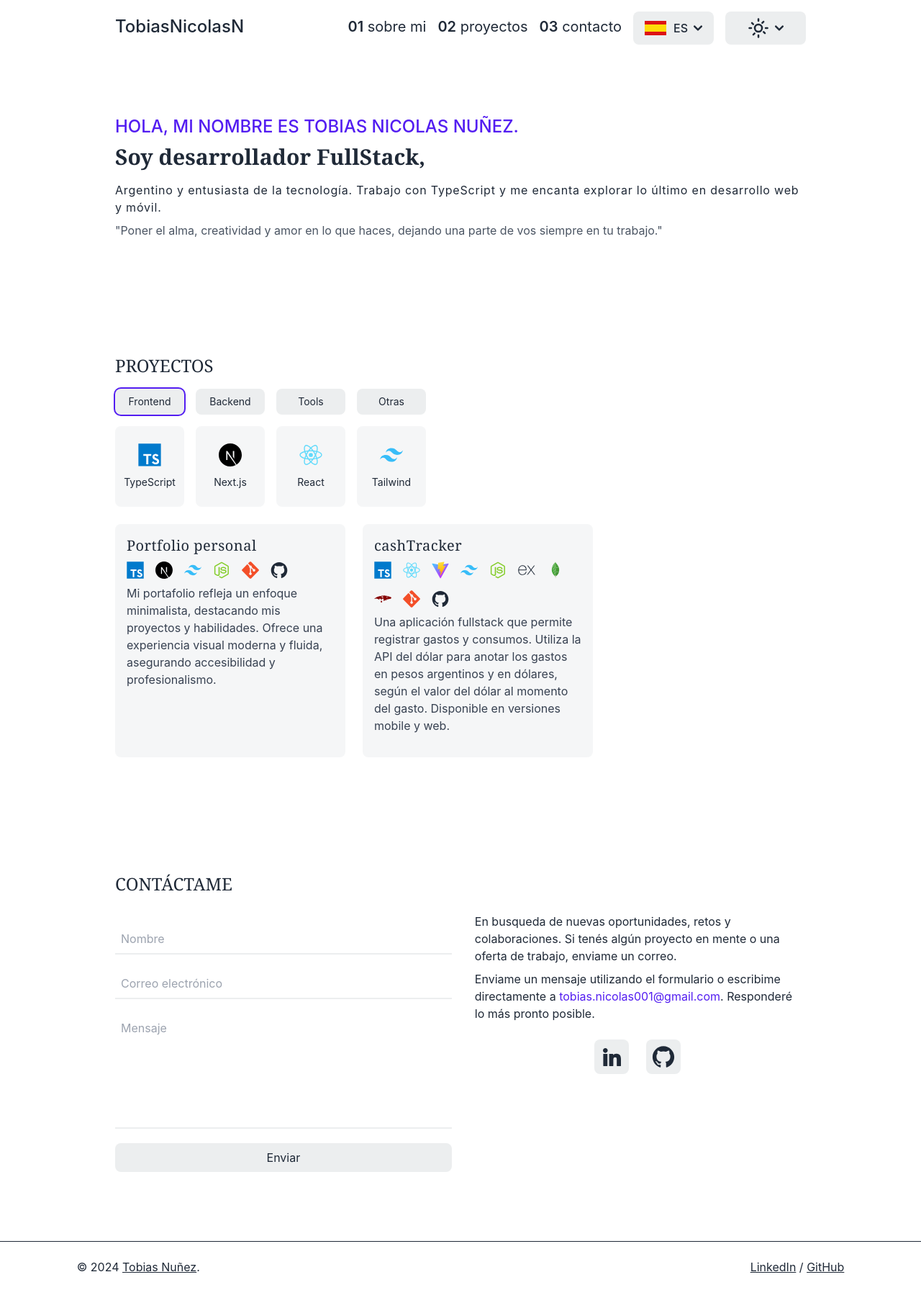
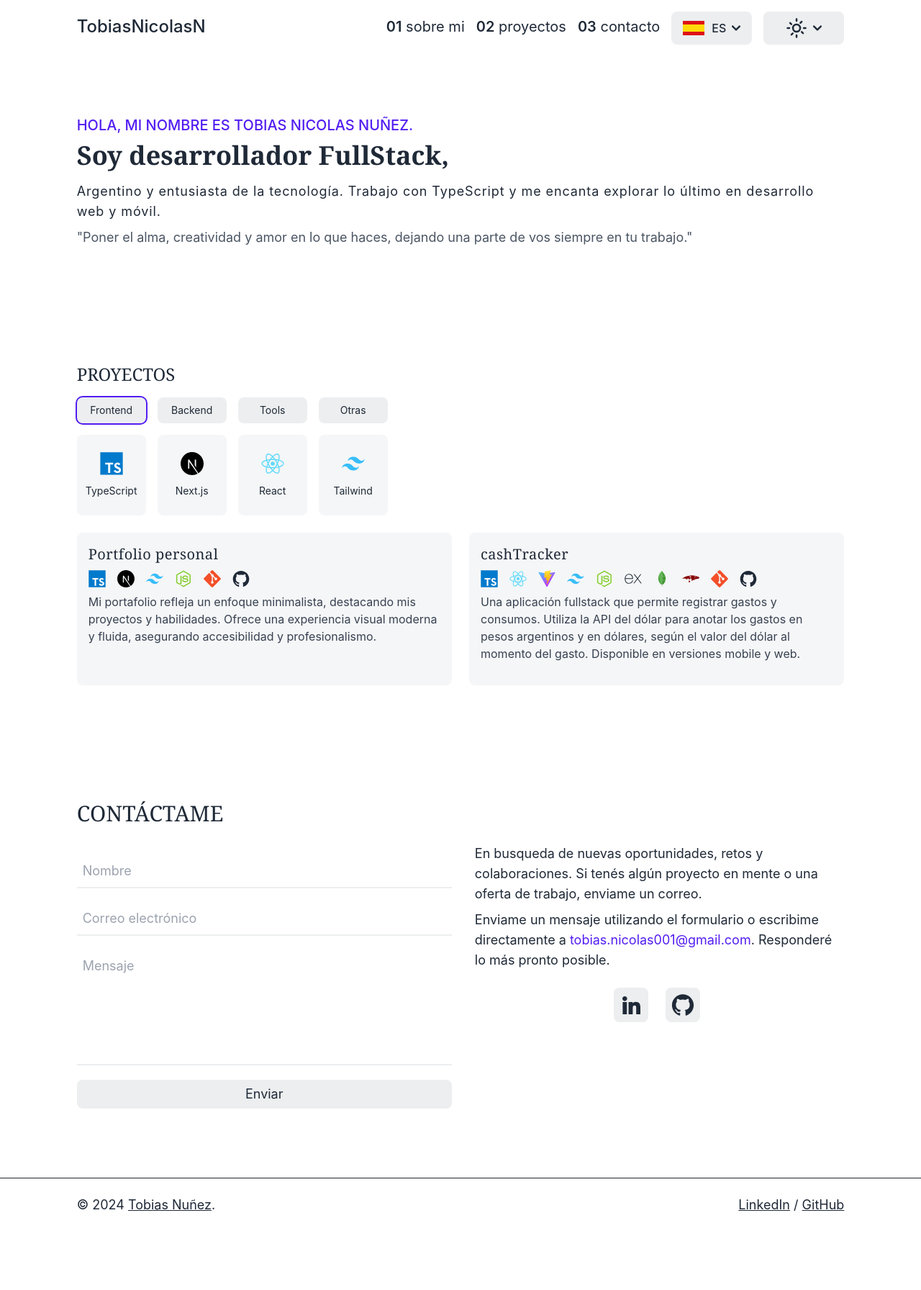
Before and after one commit to tobiasNicolasN/tobiasNPortfolio, a Next.js app: page / in a window 1280 px wide. Shown: the whole page at 72% size. After the commit the page ends 1708 px from the top, so only its background shows below. Built offline with nearby package versions, Linux system fonts and the light colour scheme; what tailwindcss-animated would draw is missing.

Commit message:
Styling responsive

```diff
--- a/app/page.tsx
+++ b/app/page.tsx
@@ -11,7 +11,7 @@ export default function Home() {
     <div>
       <div className="w-full flex flex-col items-center mt-32 md:mt-36 lg:mt-40">
       <NavBar />
-        <main className="flex w-11/12 md:w-10/12 lg:w-9/12 flex-col justify-center font-sans">
+        <main className="flex w-11/12 md:w-10/12 lg:w-10/12 flex-col justify-center font-sans">
           <About />
           <Skills />
           <Contact />
--- a/src/About.tsx
+++ b/src/About.tsx
@@ -8,21 +8,21 @@ function About() {
   return (
     <Element name='about'>
       <div className="animate-fade-right animate-once animate-duration-[400ms] animate-delay-100 animate-ease-in">
-        <h1 className="text-base md:text-lg lg:text-2xl font-sans text-second-light dark:text-second hover:text-offset-second-light dark:hover:text-offset-second duration-300 font-medium inline">
+        <h1 className="text-base md:text-lg lg:text-xl font-sans text-second-light dark:text-second hover:text-offset-second-light dark:hover:text-offset-second duration-300 font-medium inline">
           {lang
             ? 'HOLA, MI NOMBRE ES TOBIAS NICOLAS NUÑEZ.'
             : 'HELLO, MY NAME IS TOBIAS NICOLAS NUÑEZ.'}
         </h1>
       </div>
-      <h1 className="text-2xl md:text-3xl mt-2 font-semibold font-mono text-gray-800 dark:text-gray-200 animate-fade-right animate-once animate-duration-[400ms] animate-delay-100 animate-ease-in">
+      <h1 className="text-2xl md:text-3xl lg:text-4xl mt-2 font-semibold font-mono text-gray-800 dark:text-gray-200 animate-fade-right animate-once animate-duration-[400ms] animate-delay-100 animate-ease-in">
         {lang ? 'Soy desarrollador FullStack,' : "I'm a FullStack developer,"}
       </h1>
-      <h1 className="text-sm md:text-base tracking-wider mt-4 text-gray-800 dark:text-gray-200 animate-fade-right animate-once animate-duration-[400ms] animate-delay-100 animate-ease-in ">
+      <h1 className="text-sm md:text-base lg:text-lg tracking-wider mt-4 text-gray-800 dark:text-gray-200 animate-fade-right animate-once animate-duration-[400ms] animate-delay-100 animate-ease-in ">
         {lang
           ? 'Argentino y entusiasta de la tecnología. Trabajo con TypeScript y me encanta explorar lo último en desarrollo web y móvil.'
           : 'Argentinian and a tech enthusiast. I work with TypeScript and love exploring the latest in web and mobile development.'}
       </h1>
-      <h1 className="text-sm md:text-base tracking-tracking-wider mt-2 text-gray-600 dark:text-gray-300 animate-fade-right animate-once animate-duration-[400ms] animate-delay-100 animate-ease-in">
+      <h1 className="text-sm md:text-base lg:text-lg tracking-tracking-wider mt-2 text-gray-600 dark:text-gray-300 animate-fade-right animate-once animate-duration-[400ms] animate-delay-100 animate-ease-in">
         &quot;
         {lang
           ? `Poner el alma, creatividad y amor en lo que haces, dejando una parte de vos siempre en tu trabajo.`
--- a/src/Contact.tsx
+++ b/src/Contact.tsx
@@ -45,11 +45,11 @@ function Contact() {
       name="contact"
       className="flex flex-col w-full items-left mb-20 md:mb-24 font-sans text-gray-800 dark:text-gray-200 animate-fade-right animate-once animate-duration-[400ms] animate-delay-[900ms] animate-ease-in"
     >
-      <h1 className="text-xl md:text-2xl mb-4 gap-4 font-mono font-medium">
+      <h1 className="text-xl md:text-2xl lg:text-3xl mb-4 gap-4 font-mono font-medium">
         {lang ? 'CONTÁCTAME' : 'CONTACT ME'}
       </h1>
 
-      <div className="flex flex-col-reverse lg:flex lg:flex-row md:gap-6 w-full md:text-base">
+      <div className="flex flex-col-reverse lg:flex lg:flex-row md:gap-6 w-full md:text-base lg:text-lg">
         <form
           className="flex flex-col gap-5 mt-6 lg:w-1/2"
           onSubmit={handleSubmit(onSubmit)}
@@ -180,7 +180,7 @@ function Contact() {
           )}
         </form>
 
-        <div className="flex flex-col md:p-2 lg:w-1/2 gap-2 text-sm md:text-base">
+        <div className="flex flex-col md:p-2 lg:w-1/2 gap-2 text-sm md:text-base lg:text-lg">
           <h1>
             {lang
               ? 'En busqueda de nuevas oportunidades, retos y colaboraciones. Si tenés algún proyecto en mente o una oferta de trabajo, enviame un correo.'
--- a/src/Footer.tsx
+++ b/src/Footer.tsx
@@ -2,9 +2,9 @@ import Link from 'next/link';
 
 function Footer() {
   return (
-    <footer className="flex flex-col font-sans text-gray-800 dark:text-gray-200 text-sm md:text-base items-center relative bottom-0">
+    <footer className="flex flex-col font-sans text-gray-800 dark:text-gray-200 text-sm md:text-base lg:text-lg items-center relative bottom-0">
       <hr className="border-gray-800 dark:border-gray-200 w-full h-1" />
-    <div className='items-center w-11/12 md:w-10/12'>
+    <div className='items-center w-11/12 md:w-10/12 lg:w-10/12'>
       <div className="flex items-center justify-between pt-5 pb-5">
         <span className="">
           © 2024{' '}
--- a/src/Projects.tsx
+++ b/src/Projects.tsx
@@ -15,7 +15,7 @@ function Projects({projects}: IProjectsProps) {
         {projects.map((data, index) => (
           <div
           key={index}
-            className="flex flex-col rounded-lg items-center bg-button-light dark:bg-button hover:ring-2 ring-second-light dark:ring-second bg-opacity-50 w-full lg:w-1/3 hover:bg-opacity-100 hover:scale-105 duration-300 cursor-pointer"
+            className="flex flex-col rounded-lg items-center bg-button-light dark:bg-button hover:ring-2 ring-second-light dark:ring-second bg-opacity-50 w-full lg:w-1/2 hover:bg-opacity-100 hover:scale-105 duration-300 cursor-pointer"
           >
             <div className="w-full p-4 flex flex-col font-mono gap-2 text-left">
               <h1 className="text-xl text-gray-800 dark:text-gray-200 tracking-wide">{data.name}</h1>
--- a/src/ThemeDropDown.tsx
+++ b/src/ThemeDropDown.tsx
@@ -1,5 +1,5 @@
 'use client';
-import { Dispatch, SetStateAction, useState } from 'react';
+import { useState } from 'react';
 import SVGDark from '../public/images/dark.svg';
 import SVGLight from '../public/images/light.svg';
 import SVGSystem from '../public/images/system.svg';
@@ -33,6 +33,7 @@ function ThemeDropDown({ systemMode, updateSystemMode }: IThemeDropDownProps) {
       <button
         className="z-50 duration-300 bg-button-light dark:bg-button hover:ring-2 hover:ring-second-light dark:hover:ring-second rounded-lg min-w-28 px-3 p-2 inline-flex items-center justify-center group"
         id="myButton"
+        aria-label="Toggle theme"
       >
         <div className="w-[30.1px]" style={{ aspectRatio: '16/9' }}>
           {resolvedTheme === 'dark' ? <SVGDark /> : <SVGLight />}
@@ -64,6 +65,7 @@ function ThemeDropDown({ systemMode, updateSystemMode }: IThemeDropDownProps) {
           <ul className="py-2">
             <li>
               <button
+                aria-label="Toggle theme"
                 onClick={() => {
                   setTheme(resolvedTheme === 'dark' ? 'light' : 'dark'),
                     updateSystemMode('false'),
@@ -78,6 +80,7 @@ function ThemeDropDown({ systemMode, updateSystemMode }: IThemeDropDownProps) {
             </li>
             <li>
               <button
+                aria-label="Toggle theme"
                 onClick={() => {
                   setTheme('system'),
                     updateSystemMode('true'),
```
Also changed, not shown: src/NavBar.tsx (+10 -10 lines).
